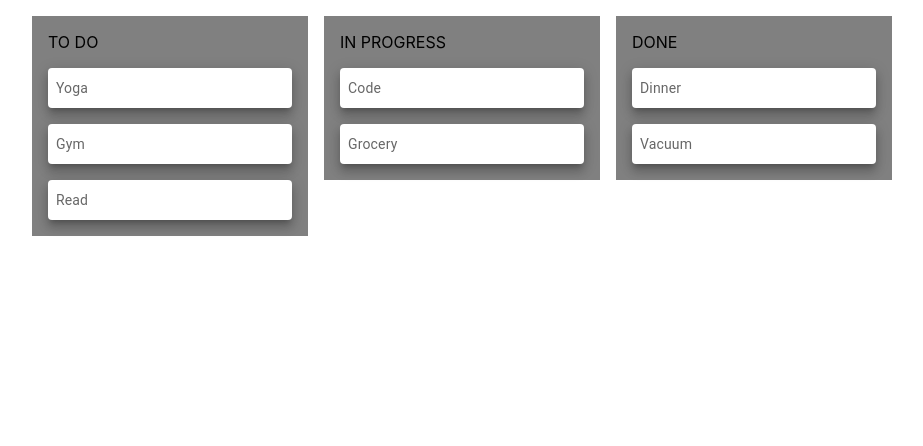
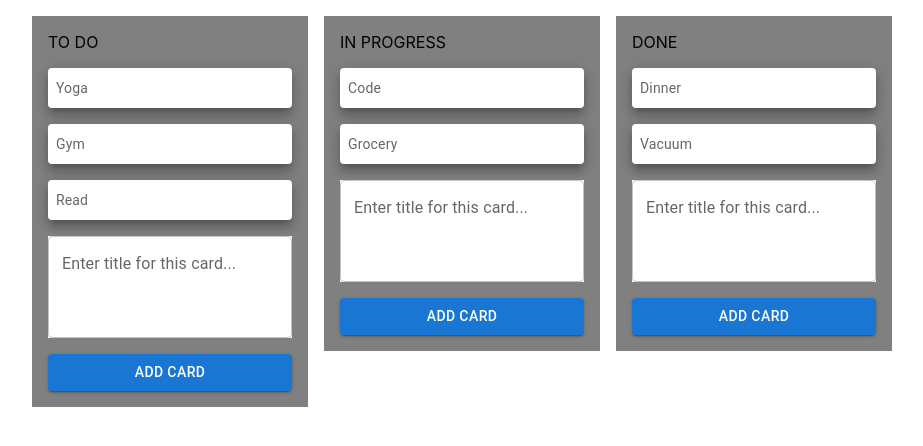
Before and after one commit to apmfree78/trello-clone, a React (Create React App) app: page / in a window 1280 px wide. Shown: the top 446 px of the page, without its empty margins (178-1101 px from the left). Built offline with nearby package versions, Linux system fonts and the light colour scheme.

Commit message:
input plus button to add new tasks now up and working

```diff
--- a/src/App.tsx
+++ b/src/App.tsx
@@ -20,6 +20,18 @@ const App: React.FC = () => {
     ...tasks,
   ]);
 
+  // adds a new task (card) provided by user form input
+  // this function will be passed as a prop to TaskBoard component
+  // it will then be called by handleClick function
+  const addTask = (task: taskProp): void => {
+    // validating that input was provided and taskItems
+    // is defined
+    if (taskItems === undefined) return;
+
+    //adding in new task
+    setTaskItems([...taskItems, task]);
+  };
+
   return (
     <Container sx={{ p: 2 }} maxWidth='lg'>
       <Grid
@@ -30,13 +42,17 @@ const App: React.FC = () => {
         spacing={2}>
         {/* Creating Grid with 3 main Trello Boards */}
         <Grid item xs={6} sm={4} md={3}>
-          <TaskBoard tasks={taskItems} category='TO DO' />
+          <TaskBoard tasks={taskItems} addTask={addTask} category='TO DO' />
         </Grid>
         <Grid item xs={6} sm={4} md={3}>
-          <TaskBoard tasks={taskItems} category='IN PROGRESS' />
+          <TaskBoard
+            tasks={taskItems}
+            addTask={addTask}
+            category='IN PROGRESS'
+          />
         </Grid>
         <Grid item xs={6} sm={4} md={3}>
-          <TaskBoard tasks={taskItems} category='DONE' />
+          <TaskBoard tasks={taskItems} addTask={addTask} category='DONE' />
         </Grid>
       </Grid>
     </Container>
--- a/src/components/TaskBoard.tsx
+++ b/src/components/TaskBoard.tsx
@@ -1,7 +1,10 @@
 import Paper from '@mui/material/Paper';
 import Box from '@mui/material/Box';
+import TextField from '@mui/material/TextField';
+import Button from '@mui/material/Button';
 import { createTheme, styled } from '@mui/material/styles';
 import { taskProp } from '../lib/todoData';
+import { useState, ChangeEvent } from 'react';
 
 // this component holds a Trello column, in our case
 // it will be either TODO , IN-PROGRESS, or DONE columns
@@ -11,6 +14,7 @@ import { taskProp } from '../lib/todoData';
 interface Props {
   category: string;
   tasks: taskProp[] | undefined;
+  addTask: (task: taskProp) => void;
 }
 // const darkTheme = createTheme({ palette: { mode: 'dark' } });
 // const lightTheme = createTheme({ palette: { mode: 'light' } });
@@ -25,9 +29,35 @@ const Item = styled(Paper)(({ theme }) => ({
   lineHeight: '40px',
 }));
 
-const TaskBoard: React.FC<Props> = ({ category, tasks }) => {
-  //filtering out relevant tasks for this Board
-  const relevantTasks = tasks?.filter((task) => task.category === category);
+const TaskBoard: React.FC<Props> = ({ category, tasks, addTask }) => {
+  // input value when user creates new card
+  const [input, setInput] = useState<string>('');
+
+  // updating state with user input for new card
+  const handleChange = (event: ChangeEvent<HTMLInputElement>) => {
+    // updating state
+    setInput(event.currentTarget.value);
+  };
+
+  // dispatching user input to addTask functional prop , so
+  // task is added to state
+  const handleClick = (): void => {
+    //checking if there is a valid input
+    if (input === '') return;
+
+    // dispatching action to add new task
+    // desp is blank, it's added optionally
+    // later with modal pop up
+    addTask({ category, title: input, desp: '' });
+
+    // clearing input
+    setInput('');
+  };
+
+  //filtering out relevant tasks for this Board by category
+  const relevantTasks: taskProp[] | undefined = tasks?.filter(
+    (task) => task.category === category
+  );
 
   return (
     <Box
@@ -46,6 +76,18 @@ const TaskBoard: React.FC<Props> = ({ category, tasks }) => {
             {task.title}
           </Item>
         ))}
+      <TextField
+        sx={{ bgcolor: 'white' }}
+        id='card'
+        label='Enter title for this card...'
+        multiline
+        rows={3}
+        value={input}
+        onChange={handleChange}
+      />
+      <Button variant='contained' onClick={handleClick}>
+        Add card
+      </Button>
     </Box>
   );
 };
```
